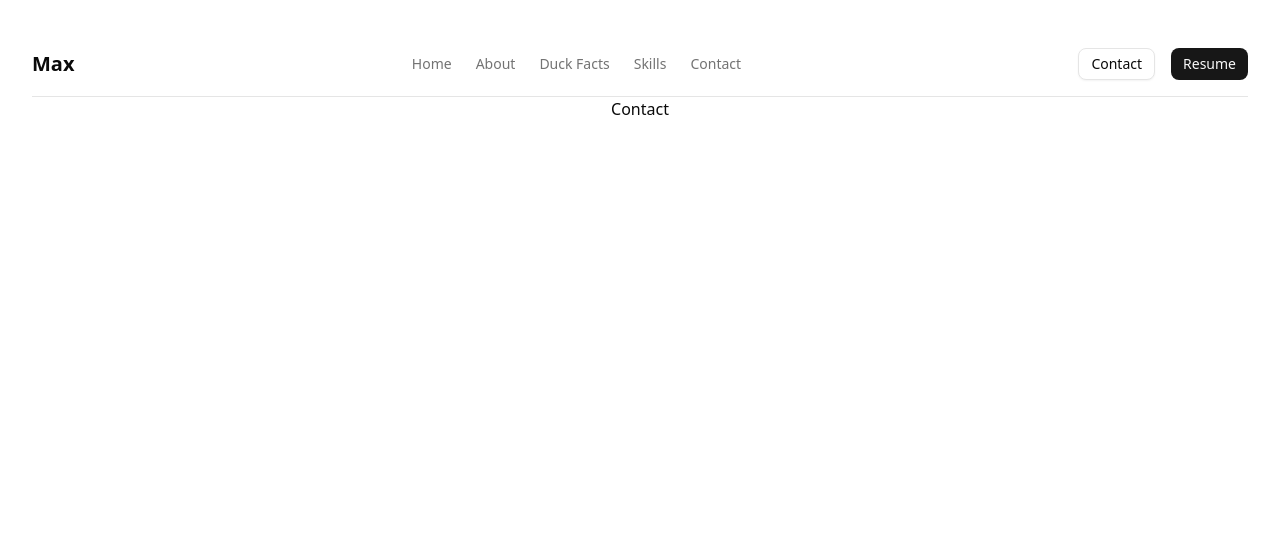
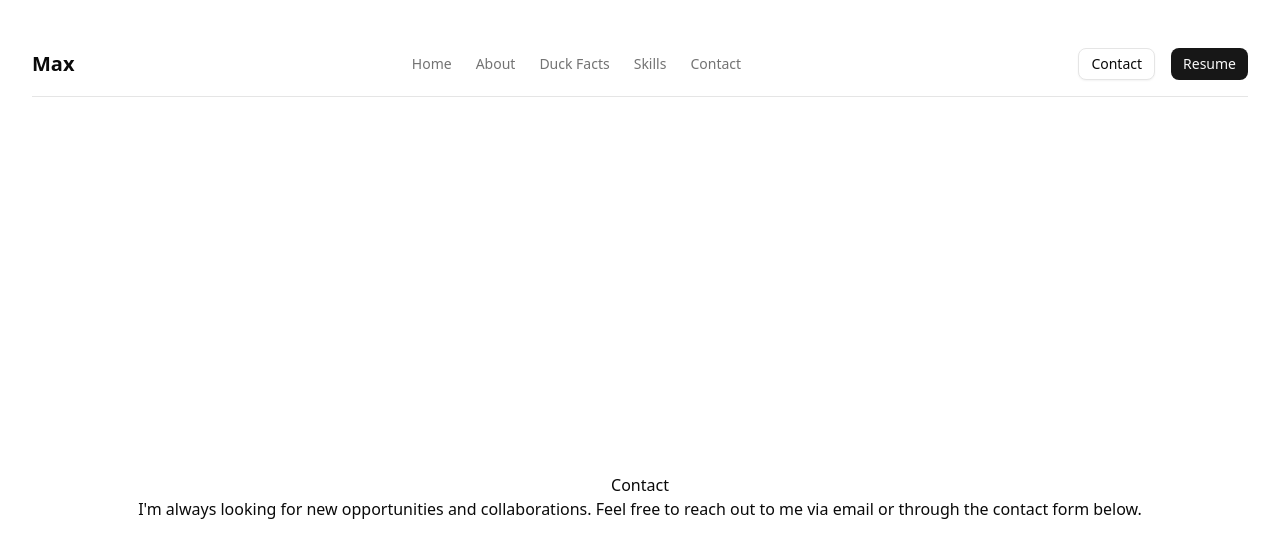
Before and after one commit to AlysonRTY/herewego, a React (Vite) app: page /contact in a window 1280 px wide. Shown: the top 558 px of the page. Built offline with nearby package versions, Linux system fonts and the light colour scheme.

Commit message:
Enhance Contact page with layout

```diff
--- a/src/pages/Contact.tsx
+++ b/src/pages/Contact.tsx
@@ -1,3 +1,12 @@
 export default function Contact() {
-  return <div>Contact</div>;
+  return (
+    <div className="flex flex-col items-center justify-center h-screen">
+      <h1>Contact</h1>
+      <p>
+        I'm always looking for new opportunities and collaborations. Feel free
+        to reach out to me via email or through the contact form below.
+      </p>
+      <form></form>
+    </div>
+  );
 }
```
